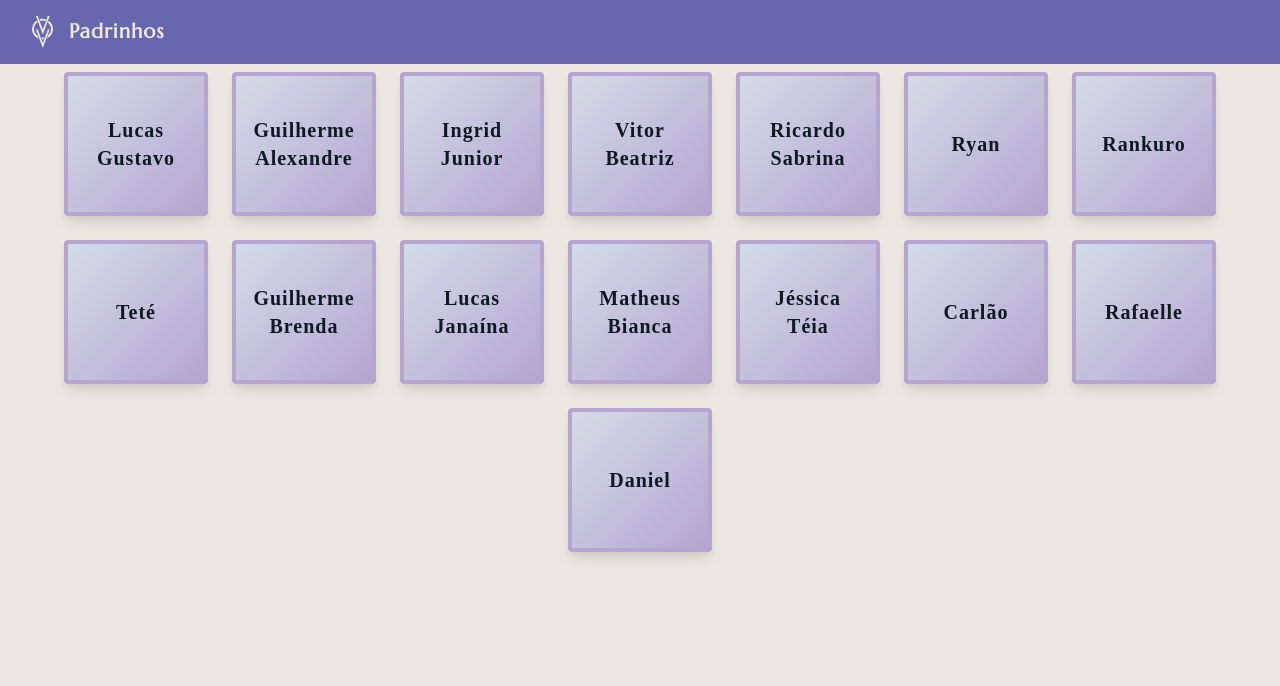
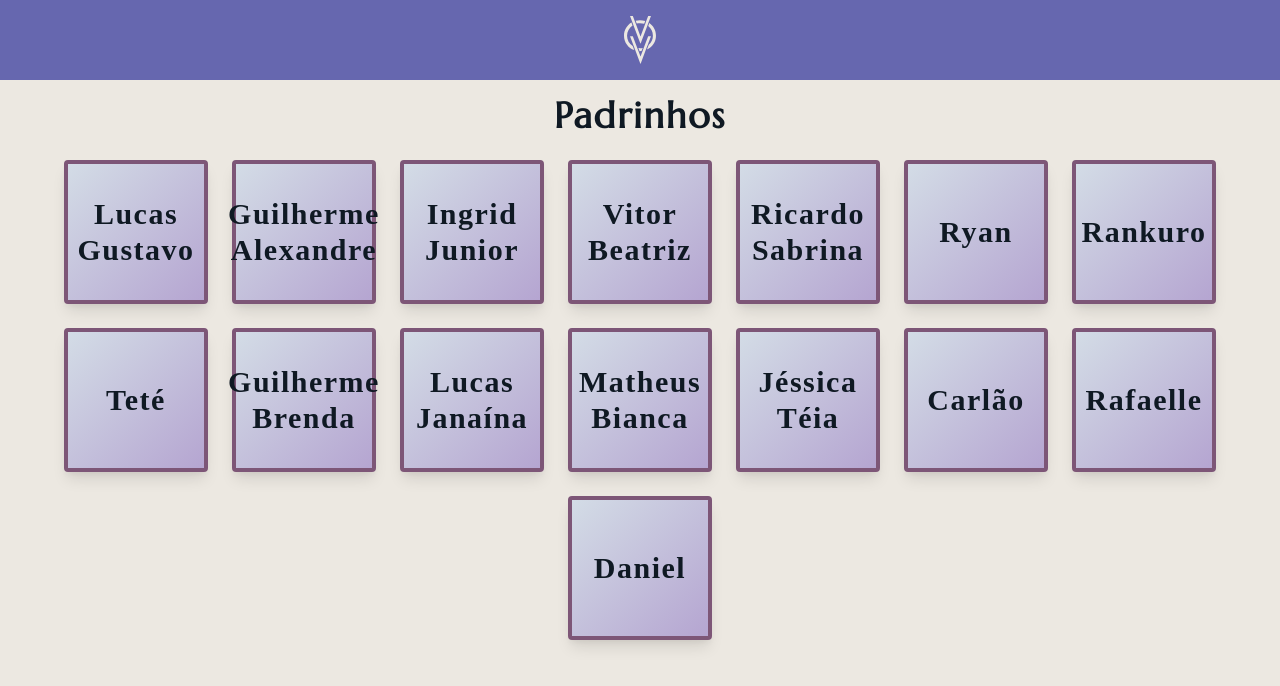
Before and after one commit to Victorb999/Padrinhos-VV, a Next.js app: page / in a window 1280 px wide. Shown: the top 686 px of the page. Built offline with nearby package versions, Linux system fonts and the light colour scheme; a web font is replaced by a local one.

Commit message:
Update 4 files

```diff
--- a/app/layout.tsx
+++ b/app/layout.tsx
@@ -8,14 +8,19 @@ export default function RootLayout({
 }) {
   return (
     <html>
-      <body className="bg-body text-dark">
-        <div className="flex bg-purple p-4 items-center">
-          <img src="/logo-light.svg" className="h-8 mx-4" />
-          <h1 className="font-serif font-bold text-body tracking-wider text-xl">
-            <Link href="/">Padrinhos</Link>
-          </h1>
+      <body className="bg-body text-dark flex flex-col items-center justify-center w-full">
+        <div className="flex bg-purple p-4 items-center justify-center w-full">
+          <Link href="/">
+            <img
+              src="/logo-light.svg"
+              className="h-12 mx-4"
+              alt="casamento victor e vanessa"
+            />
+          </Link>
         </div>
-
+        <h1 className="font-serif font-bold text-dark tracking-wider text-4xl mt-4">
+          Padrinhos
+        </h1>
         {children}
       </body>
     </html>
--- a/app/page.tsx
+++ b/app/page.tsx
@@ -6,24 +6,29 @@ export default async function IndexPage() {
   const data = await getPadrinhos()
 
   return (
-    <div className="flex flex-wrap gap-2 flex justify-center items-center">
+    <div className="flex flex-wrap gap-2 flex justify-center items-center mt-4">
       {data?.groomsmen.map((groomsman: Groomsman) => {
         return (
           <Link
+            href={`/${groomsman.slug}`}
             className="
             flex flex-col justify-center items-center
             gap-4 p-2 m-2
-            rounded border-4 border-purple-light shadow-lg shadow-black
-            bg-gradient-to-br	from-gray-light to-purple-light
+            rounded border-4 border-purple-500 shadow-lg shadow-black
+            bg-gradient-to-br	from-purple-600 to-purple-light
             w-36 h-36
+            hover:opacity-75 transition
+            transform hover:-translate-y-1 transition duration-300
             "
             key={groomsman.id}
-            href={`/${groomsman.slug}`}
           >
             <div className="flex flex-col justify-center items-center">
               {groomsman.members?.map((member: Member) => {
                 return (
-                  <span className="font-cursive font-bold text-dark tracking-wider text-xl">
+                  <span
+                    key={member.id}
+                    className="font-cursive font-bold text-dark tracking-wider text-3xl"
+                  >
                     {member.nickName}
                   </span>
                 )
--- a/components/card/card.tsx
+++ b/components/card/card.tsx
@@ -10,8 +10,8 @@ export const Card = ({ name, image }: CardProps): JSX.Element => {
       className="
       flex flex-col justify-center items-center
       gap-4 p-2 m-2
-      rounded border-4 border-purple-light shadow-lg shadow-black
-      bg-gradient-to-br	 from-gray-light to-purple-light
+      rounded border-4 border-purple-500 shadow-lg shadow-black
+      bg-gradient-to-br	 from-purple-600 to-purple-light
       w-32 h-40
       "
     >
--- a/tailwind.config.js
+++ b/tailwind.config.js
@@ -12,9 +12,12 @@ module.exports = {
       purple: '#6667AF',
       'purple-light': '#B5A5D1',
       dark: '#0F1923',
-      'gray-light': '#d3dce6',
+      'purple-500': '#7D5677',
+      'purple-600': '#d3dce6',
       body: '#ECE8E1',
       black: '#000',
+      'gray-2': '#262323',
+      'gray-3': '#1E1E1E',
       white: '#fff',
     },
     fontFamily: {
@@ -30,6 +33,7 @@ module.exports = {
       borderRadius: {
         '4xl': '2rem',
       },
+      animate: ['hover'],
     },
   },
   variants: {
```
